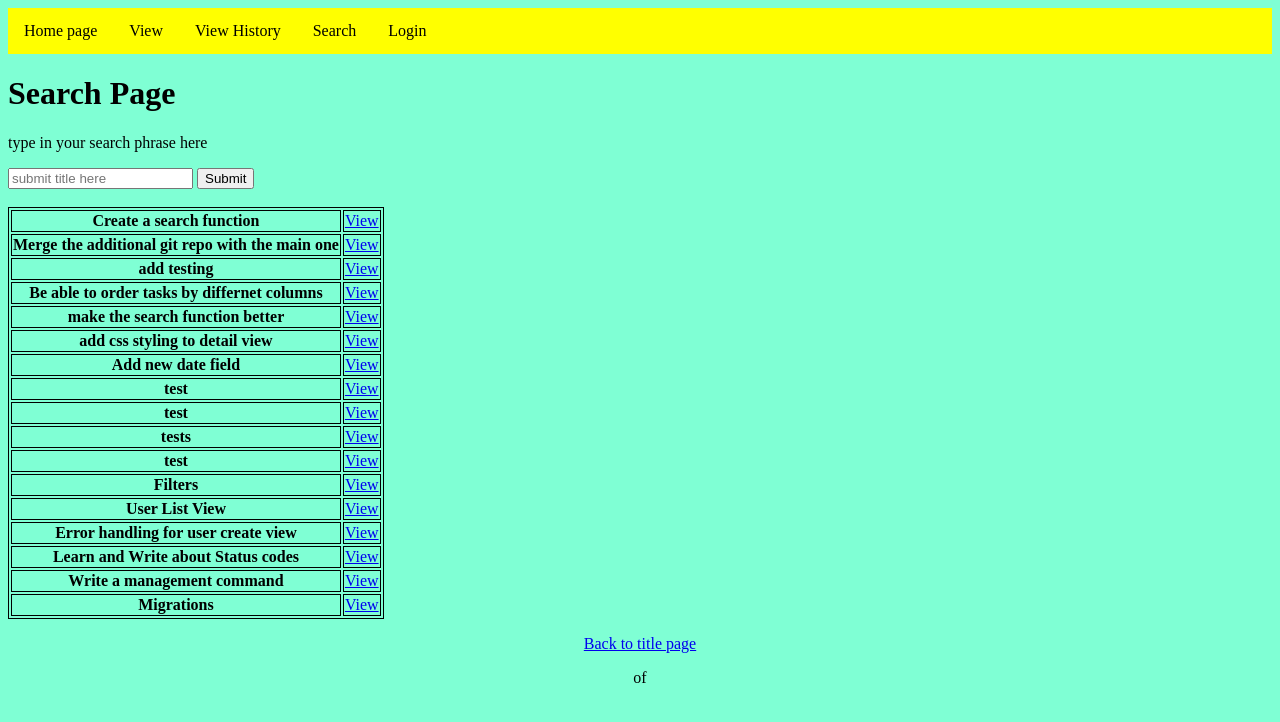
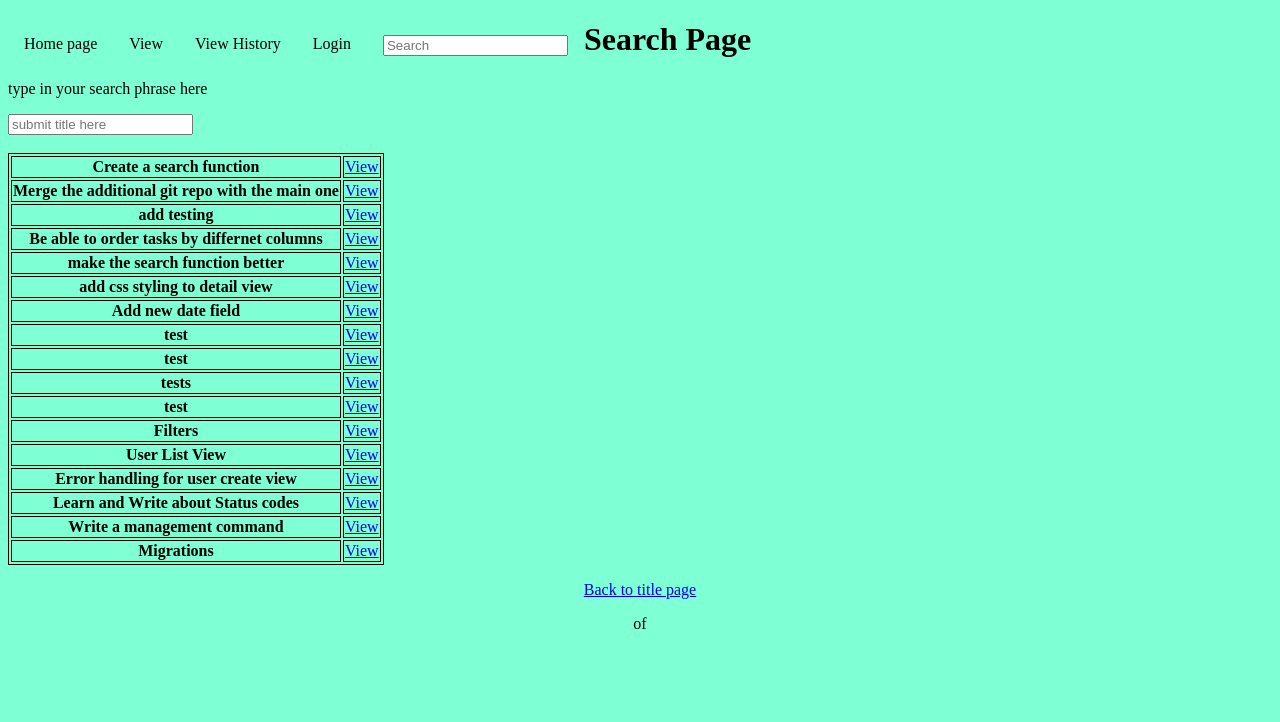
Before and after one commit to Emily8165/Emily-Python-Development, a Django app: page /view/search/ in a window 1280 px wide. Shown: the top 722 px of the page. Run offline with Django 4.2, Linux system fonts and the light colour scheme; data comes from the database, SQL or seed files in the repository; both versions use the stored data as it was after the commit.

Commit message:
I have updated the search function so it can be accessed from the main view page and then direct you to all the tasks that share the name. I also added a source for how to create search functions using filters

```diff
--- a/src/taskmanager/models.py
+++ b/src/taskmanager/models.py
@@ -22,7 +22,7 @@ class Task(models.Model):
 class DelTask(models.Model):
     task = models.OneToOneField(
         Task,
-        on_delete=models.DO_NOTHING,
+        on_delete=models.CASCADE,
         related_name="del_tasks",
     )
 
--- a/src/taskmanager/static/mainstatic.css
+++ b/src/taskmanager/static/mainstatic.css
@@ -18,15 +18,20 @@ table.center {
     padding: 0;
     overflow: hidden;
     background-color: yellow;
+    display: inline;
 }
 
 .top li a {
-    display: block;
+    display: inline;
     color: black;
     text-align: left;
     padding: 14px 16px;
     text-decoration: none;
     float: left;
+}
+
+.top li {
+    display: inline;
 }
 
 .sidenav {
--- a/src/taskmanager/templates/base_layout.html
+++ b/src/taskmanager/templates/base_layout.html
@@ -12,17 +12,23 @@
     <meta charset="urtf-8">
     <title>{% block title %}{{title}}{% endblock %}</title>
     <link rel="stylesheet" href={% static "mainstatic.css" %}>
-    <ul class="top">
+    <ul class="top" style:"display:flex;">
         <li><a href="{% url 'main' %}">Home page</a></li>
         <li><a href="{% url 'view_tasks' %}">View</a></li>
         <li><a href="{% url 'view_history'%}">View History</a></li>
-        <li><a href="{% url 'search' %}">Search</a></li>
         {% if user.is_authenticated %}
             <li><a href="{% url 'logout' %}">Logout</a></li>
-            <li><a href="">Logged in as {{user}}<a/></li>
+            <li><a href="">Logged in as {{user}}</a></li>
         {% else %}
             <li><a href="{% url 'login' %}">Login</a></li>
         {% endif %}
+        <li><a>
+            <form action="{% url 'search' %}" method="GET">
+                {% csrf_token %}
+                <input type="text" name="lookup" value="{{ request.GET.lookup }}" placeholder="Search">
+            </form>
+        </a>
+        </li>
     </ul>
 <div id="logins">
 </div>
@@ -46,6 +52,8 @@
         <td>{{ task.rag|capfirst }}</td>
         <td>{{ task.status|capfirst }}</td>
         <td>{{ task.active|capfirst }}</td>
+        <td>{{ task.created_on}}</td>
+        <td>{{ task.update_last }}</td>
     </tr>
     </table>
     <p><a href="/view">Back to view tasks</a></p>
--- a/src/taskmanager/templates/search.html
+++ b/src/taskmanager/templates/search.html
@@ -1,16 +1,16 @@
-{% extends "base_layout.html" %}
+{# https://learndjango.com/tutorials/django-search-tutorial{% extends "base_layout.html" %}#}
+{% extends 'base_layout.html'%}
 {% block content%}
     <h1>Search Page</h1>
     <p>type in your search phrase here</p>
-    <form method="GET" action="{% url 'search' %}">
+    <form action="{% url 'search' %}" method="GET">
         {% csrf_token %}
         <input type="text" name="lookup" value="{{ request.GET.lookup }}" placeholder="submit title here">
-        <button type="submit" onclick="hide_func(event)">Submit</button>
     </form>
     <br>
 {% endblock %}
 {% block table %}
-    <div id="hidden" style="display: block;">
+    <div style="display: block;">
         <table>
             {% for task in tasks %}
             <tr>
@@ -20,15 +20,4 @@
             {% endfor %}
         </table>
     </div>
-    <script>
-        function hide_func(event) {
-            event.preventDefault();
-            var x = document.getElementById("hidden");
-            if (x.style.display == "none"){
-                x.style.display = "block";
-            } else {
-                x.style.display = "none"
-            }
-        }
-    </script>
 {% endblock %}
--- a/src/taskmanager/views.py
+++ b/src/taskmanager/views.py
@@ -6,9 +6,11 @@ from django.contrib.auth import get_user_model
 from django.contrib.auth.mixins import LoginRequiredMixin
 from django.contrib.auth.models import User
 from django.db import models
+from django.db.models import Q
 from django.db.models.base import Model as Model
 from django.db.models.query import QuerySet
 from django.http import HttpRequest, HttpResponse
+from django.shortcuts import get_object_or_404, render
 from django.template import loader
 from django.urls import reverse
 from django.views import generic
@@ -25,7 +27,12 @@ class ContextDataMixim:
         context["fields"] = Task._meta.fields
         context["title"] = self.title
         context["user"] = User.objects.all()
-        context["filter"] = Task.objects.order_by(**kwargs)
+        order_by_param = self.request.GET.get("order_by")
+        if order_by_param:
+            context["filter"] = Task.objects.order_by(order_by_param)
+        else:
+            context["filter"] = Task.objects.all()
+
         return context
 
 
@@ -109,17 +116,24 @@ class SearchView(generic.ListView):
     context_object_name = "tasks"
     form_class = TaskForm
 
-    def get_queryset(
-        self,
-    ) -> QuerySet[Any]:  # this retirives the objects from the list view.
-        lookup_param = self.request.GET.get(
-            "lookup", ""
-        )  # this retireves the specific data from the query set. The look up is a paramiter set in the GET function.
-        # Filter tasks based on the search parameter
-        matching_tasks = Task.objects.filter(
-            title__icontains=lookup_param
-        )  # this compares the data to all object in the model and filters out any that aren't define in the look up paraiter.
-        return matching_tasks
+    def get_queryset(self):
+        query = self.request.GET.get("lookup", "")
+        object_list = Task.objects.filter(Q(title__icontains=query))
+        return object_list
+
+    """
+        def get_queryset(
+            self,
+        ) -> QuerySet[Any]:  # this retirives the objects from the list view.
+            lookup_param = self.request.GET.get(
+                "lookup", ""
+            )  # this retireves the specific data from the query set. The look up is a paramiter set in the GET function.
+            # Filter tasks based on the search parameter
+            matching_tasks = Task.objects.filter(
+                title__icontains=lookup_param
+            )  # this compares the data to all object in the model and filters out any that aren't define in the look up paraiter.
+            return matching_tasks
+    """
 
     def get(self, request, *args, **kwargs):  # this returns the data as a list view.
         # Call the parent get method to handle the ListView logic
```
Also changed, not shown: src/db.sqlite3, src/taskmanager/migrations/0007_alter_deltask_task.py (added).
